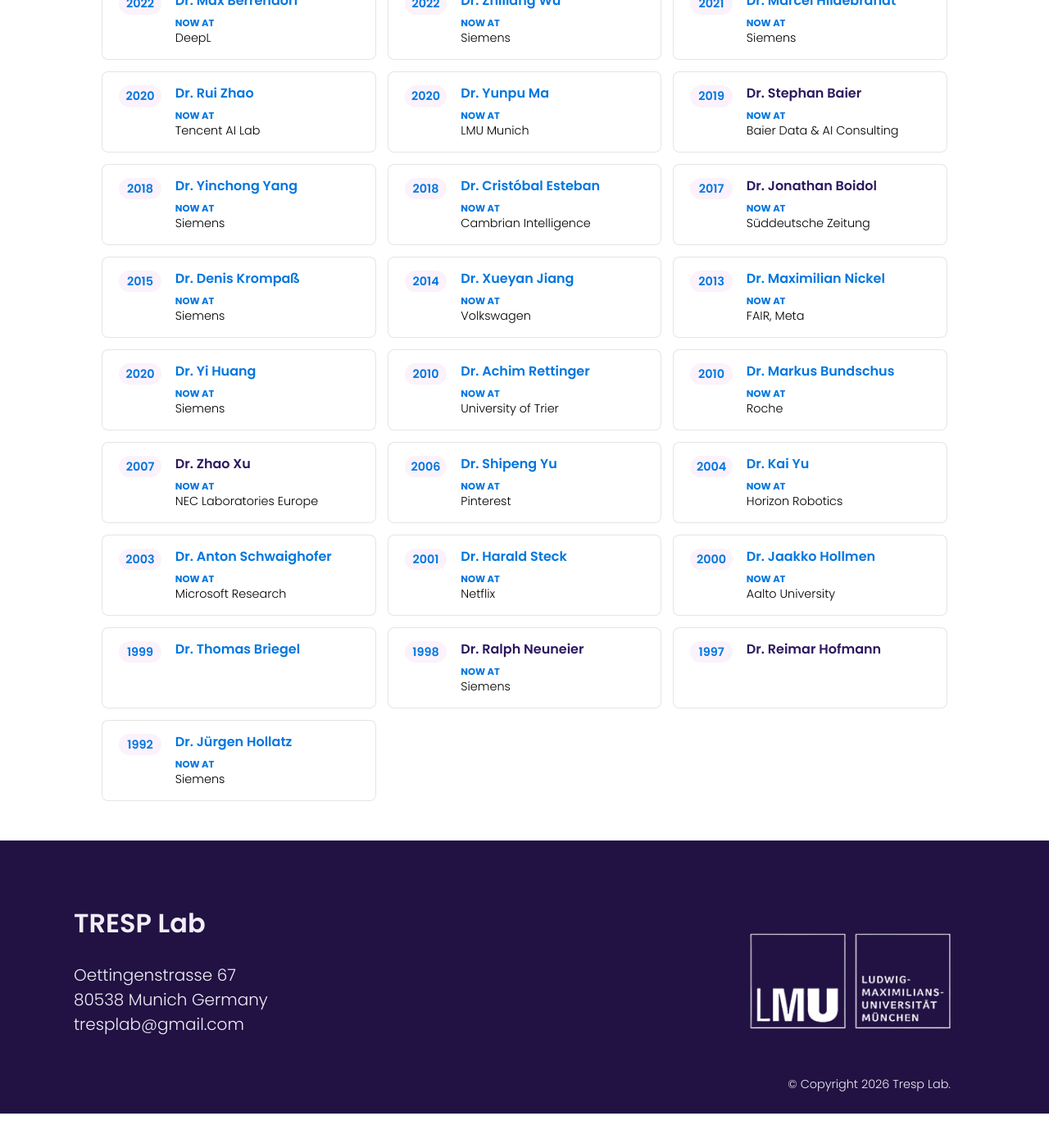
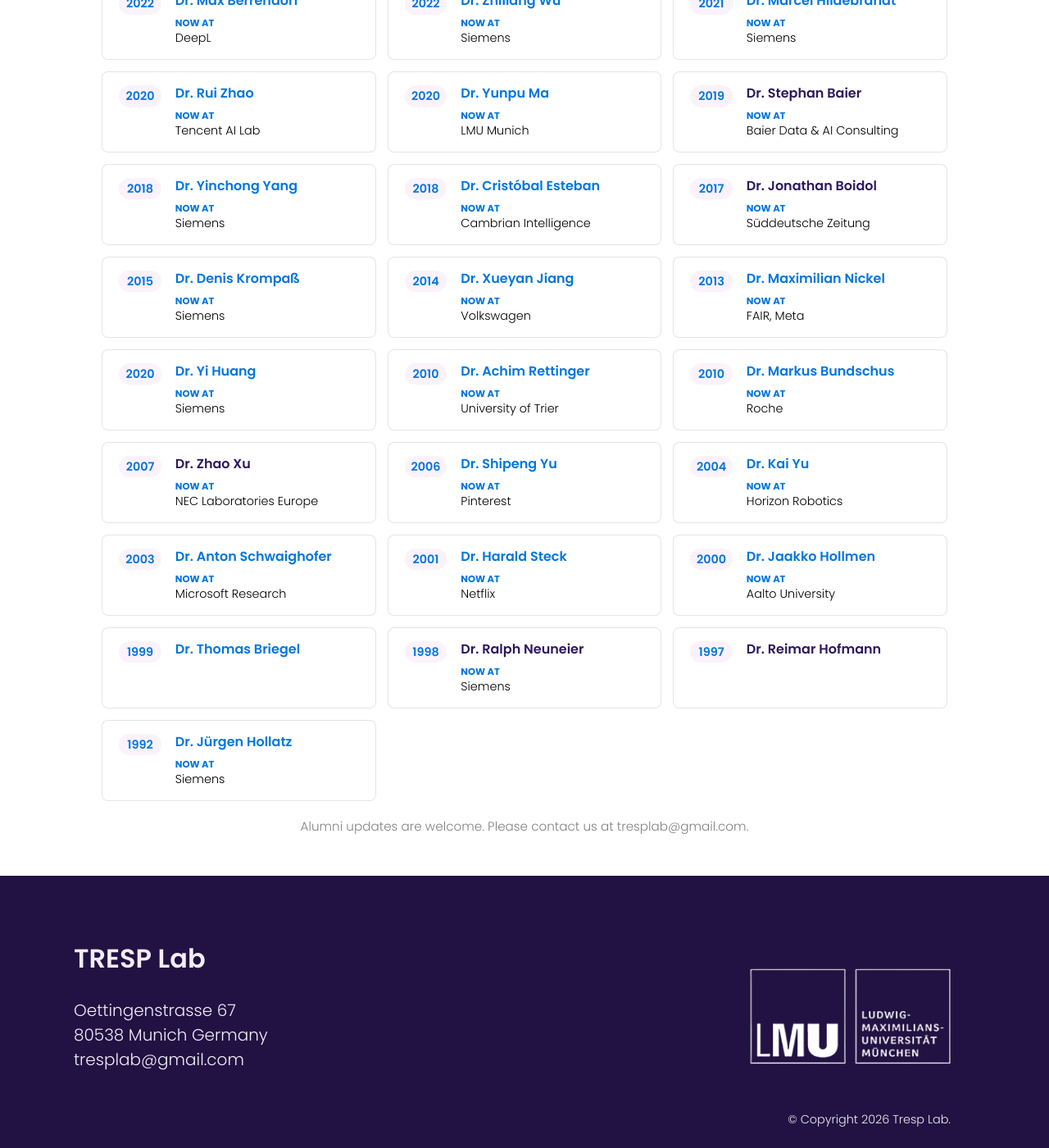
Before and after one commit to tresp-lab/tresp-lab.github.io, a Jekyll site: the page built from _pages/1-people.md, in a window 1280 px wide and 1400 px high, scrolled down 3751 px. Shown: the whole window at 82% size. Built offline with Jekyll 4.4.1, drawn with Linux system fonts in a browser that asks for light colours; comment, search, counter and statistics services are not loaded; a style sheet for code colours, icons or effects is not loaded; before the commit the page ends 5109 px from its top, so only the background shows below that.

Commit message:
Add alumni update contact note

```diff
--- a/_pages/1-people.md
+++ b/_pages/1-people.md
@@ -459,4 +459,7 @@ alumni:
     </article>
   {%- endfor -%}
   </div>
+  <p class="alumni-note">
+    Alumni updates are welcome. Please contact us at tresplab@gmail.com.
+  </p>
 </div>
--- a/_sass/_base.scss
+++ b/_sass/_base.scss
@@ -1223,6 +1223,13 @@ footer.sticky-bottom {
     letter-spacing: 0;
     text-transform: uppercase;
   }
+
+  .alumni-note {
+    margin: 1.25rem 0 0;
+    color: var(--global-text-color-light);
+    font-size: 0.95rem;
+    text-align: center;
+  }
 }
 
 
```
